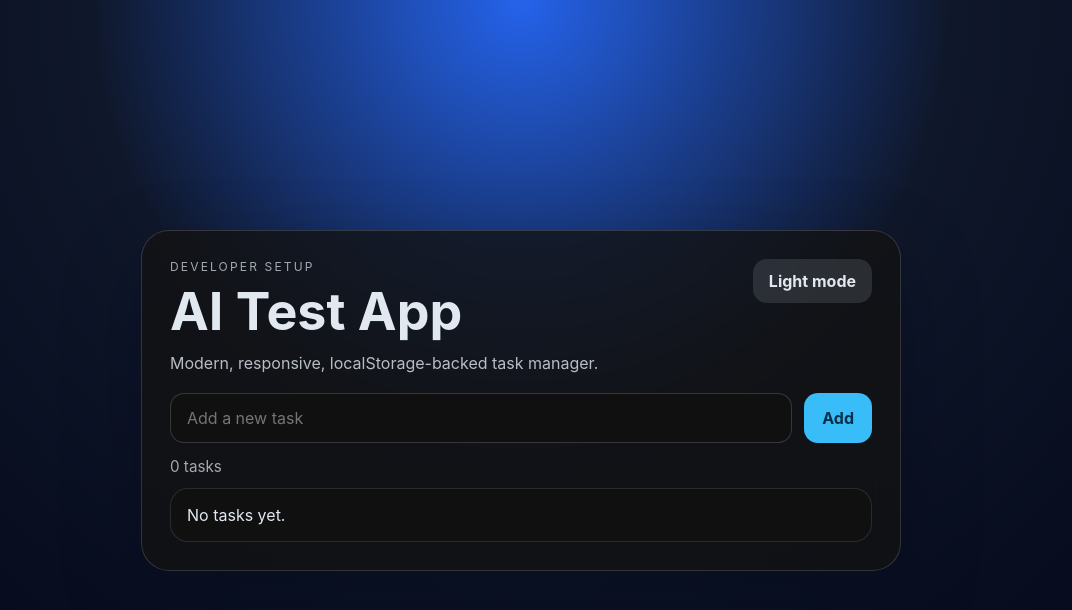
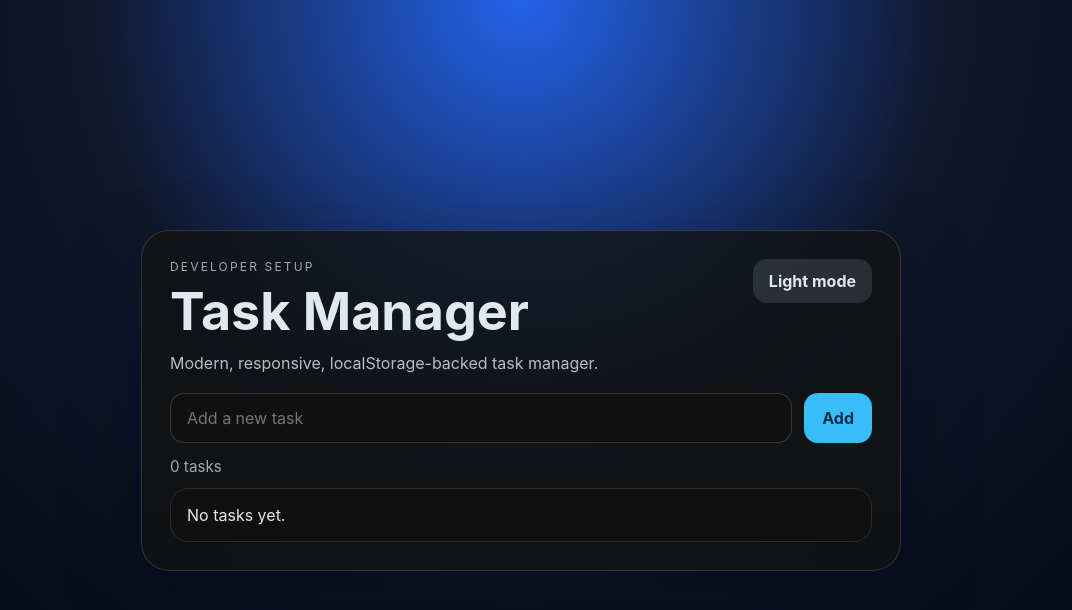
Before and after one commit to YigitEfe-DEV/smart-to-do, a React (Vite) app: page / in a window 1280 px wide. Shown: the top 610 px of the page, without its empty margins (119-1191 px from the left). Built offline with nearby package versions, Linux system fonts and the light colour scheme.

Commit message:
Clean project metadata

```diff
--- a/index.html
+++ b/index.html
@@ -3,7 +3,7 @@
   <head>
     <meta charset="UTF-8" />
     <meta name="viewport" content="width=device-width, initial-scale=1.0" />
-    <title>AI Test App</title>
+    <title>Task Manager</title>
     <script type="module" src="/src/main.jsx"></script>
   </head>
   <body>
--- a/package.json
+++ b/package.json
@@ -1,5 +1,5 @@
 {
-  "name": "ai-test-app",
+  "name": "task-manager",
   "private": true,
   "version": "1.0.0",
   "type": "module",
--- a/src/App.jsx
+++ b/src/App.jsx
@@ -1,7 +1,7 @@
 import { useEffect, useMemo, useState } from 'react';
 
-const STORAGE_KEY = 'ai-test-app-tasks';
-const THEME_KEY = 'ai-test-app-theme';
+const STORAGE_KEY = 'task-manager-tasks';
+const THEME_KEY = 'task-manager-theme';
 
 function readStoredTasks() {
   try {
@@ -56,7 +56,7 @@ export default function App() {
         <div className="hero">
           <div>
             <p className="eyebrow">Developer setup</p>
-            <h1>AI Test App</h1>
+            <h1>Task Manager</h1>
             <p className="subtitle">
               Modern, responsive, localStorage-backed task manager.
             </p>
```
Also changed, not shown: 2 other files (tests, documents, lock files or other folders).
